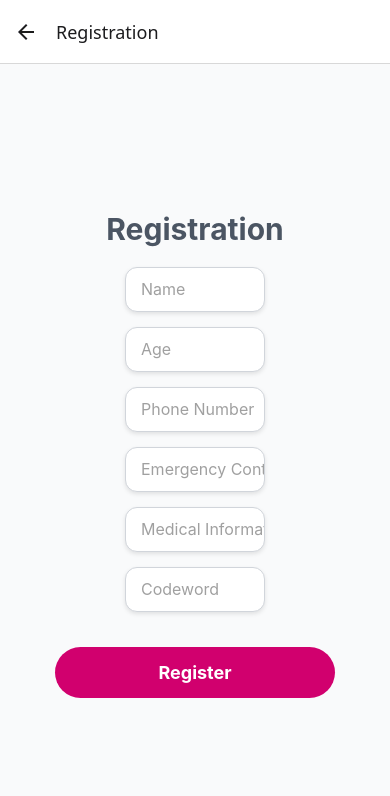
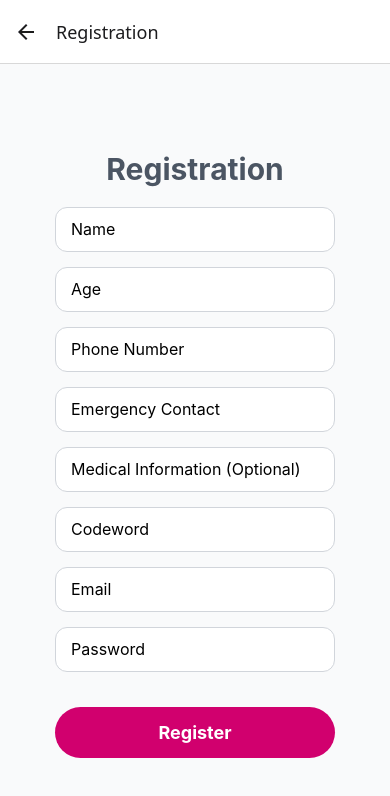
Before and after one commit to Mrigank118/Safeher, a React Native app: screen /Registration in a window 390 px wide. Shown: the top 796 px of the page. Built offline with nearby package versions, Linux system fonts and the light colour scheme.

Commit message:
screeeens

```diff
--- a/screens/RegistrationScreen.js
+++ b/screens/RegistrationScreen.js
@@ -1,6 +1,9 @@
 import React, { useState } from 'react';
 import { View, Text, TextInput, TouchableOpacity, StyleSheet, Alert } from 'react-native';
-import firebase from '../firebase';
+import { getAuth, createUserWithEmailAndPassword } from "firebase/auth"; // Firebase Authentication
+import { db } from '../firebase'; // Firestore
+import { collection, addDoc } from "firebase/firestore"; // Firestore functions
+import { useNavigation } from '@react-navigation/native'; // Navigation
 
 const RegistrationScreen = () => {
   const [name, setName] = useState('');
@@ -9,81 +12,56 @@ const RegistrationScreen = () => {
   const [emergencyContact, setEmergencyContact] = useState('');
   const [medicalInfo, setMedicalInfo] = useState('');
   const [codeword, setCodeword] = useState('');
+  const [email, setEmail] = useState(''); // Add state for email
+  const [password, setPassword] = useState(''); // Add state for password
+
+  const navigation = useNavigation(); // Initialize navigation
 
   const handleSubmit = async () => {
-    if (!name || !age || !phone || !emergencyContact || !codeword) {
+    if (!name || !age || !phone || !emergencyContact || !codeword || !email || !password) {
       Alert.alert('Error', 'All fields are required!');
       return;
     }
 
+    const auth = getAuth(); // Initialize Firebase Authentication
+
     try {
-      // Store the data in Firebase Firestore
-      await firebase.firestore().collection('users').add({
+      // Create user using Firebase Authentication
+      await createUserWithEmailAndPassword(auth, email, password);
+
+      // Save additional data to Firestore
+      await addDoc(collection(db, "users"), {
         name,
         age,
         phone,
         emergencyContact,
         medicalInfo,
         codeword,
+        email, // Store email in Firestore as well
+        timestamp: new Date(),
       });
 
-      Alert.alert('Success', 'Registration complete!');
+      console.log(navigation); // Should print the navigation object
+
+      // Navigate to the Home screen after successful registration
+      navigation.replace('Home'); // Use `replace` to navigate to Home and remove this screen from the stack
     } catch (error) {
-      Alert.alert('Error', 'There was an issue saving your data.');
+      console.error("Firebase Error: ", error);
+      Alert.alert('Error', 'There was an issue registering your account.');
     }
   };
 
   return (
     <View style={styles.container}>
-
-
-      {/* Registration Form */}
       <Text style={styles.title}>Registration</Text>
-      <TextInput
-        style={styles.input}
-        placeholder="Name"
-        value={name}
-        onChangeText={setName}
-        placeholderTextColor="#A0A0A0"
-      />
-      <TextInput
-        style={styles.input}
-        placeholder="Age"
-        value={age}
-        keyboardType="numeric"
-        onChangeText={setAge}
-        placeholderTextColor="#A0A0A0"
-      />
-      <TextInput
-        style={styles.input}
-        placeholder="Phone Number"
-        value={phone}
-        keyboardType="phone-pad"
-        onChangeText={setPhone}
-        placeholderTextColor="#A0A0A0"
-      />
-      <TextInput
-        style={styles.input}
-        placeholder="Emergency Contact"
-        value={emergencyContact}
-        keyboardType="phone-pad"
-        onChangeText={setEmergencyContact}
-        placeholderTextColor="#A0A0A0"
-      />
-      <TextInput
-        style={styles.input}
-        placeholder="Medical Information (Optional)"
-        value={medicalInfo}
-        onChangeText={setMedicalInfo}
-        placeholderTextColor="#A0A0A0"
-      />
-      <TextInput
-        style={styles.input}
-        placeholder="Codeword"
-        value={codeword}
-        onChangeText={setCodeword}
-        placeholderTextColor="#A0A0A0"
-      />
+      <TextInput style={styles.input} placeholder="Name" value={name} onChangeText={setName} />
+      <TextInput style={styles.input} placeholder="Age" value={age} keyboardType="numeric" onChangeText={setAge} />
+      <TextInput style={styles.input} placeholder="Phone Number" value={phone} keyboardType="phone-pad" onChangeText={setPhone} />
+      <TextInput style={styles.input} placeholder="Emergency Contact" value={emergencyContact} keyboardType="phone-pad" onChangeText={setEmergencyContact} />
+      <TextInput style={styles.input} placeholder="Medical Information (Optional)" value={medicalInfo} onChangeText={setMedicalInfo} />
+      <TextInput style={styles.input} placeholder="Codeword" value={codeword} onChangeText={setCodeword} />
+      <TextInput style={styles.input} placeholder="Email" value={email} onChangeText={setEmail} keyboardType="email-address" />
+      <TextInput style={styles.input} placeholder="Password" value={password} onChangeText={setPassword} secureTextEntry />
 
       <TouchableOpacity style={styles.button} onPress={handleSubmit}>
         <Text style={styles.buttonText}>Register</Text>
@@ -93,69 +71,11 @@ const RegistrationScreen = () => {
 };
 
 const styles = StyleSheet.create({
-  container: {
-    flex: 1,
-    padding: 20,
-    backgroundColor: '#f9fafb',
-    justifyContent: 'center',
-    alignItems: 'center',
-  },
-  titleBar: {
-    width: '100%',
-    backgroundColor: '#D1006E',
-    paddingVertical: 20,
-    justifyContent: 'center',
-    alignItems: 'center',
-    marginBottom: 20,
-  },
-  titleBarText: {
-    color: '#fff',
-    fontSize: 24,
-    fontWeight: 'bold',
-  },
-  title: {
-    fontSize: 30,
-    fontWeight: 'bold',
-    color: '#4B5563',
-    marginBottom: 20,
-    textAlign: 'center',
-  },
-  input: {
-    width: '40%',
-    height: 45,
-    borderColor: '#D1D5DB',
-    borderWidth: 1,
-    borderRadius: 12,
-    marginBottom: 15,
-    paddingLeft: 15,
-    fontSize: 16,
-    backgroundColor: '#ffffff',
-    shadowColor: '#000',
-    shadowOffset: { width: 0, height: 2 },
-    shadowOpacity: 0.1,
-    shadowRadius: 4,
-    transition: 'all 0.3s ease',
-  },
-  inputFocused: {
-    borderColor: '#D1006E',
-    shadowOpacity: 0.2,
-  },
-  button: {
-    width: '80%',
-    maxWidth: 400,
-    backgroundColor: '#D1006E',
-    borderRadius: 30,
-    paddingVertical: 15,
-    justifyContent: 'center',
-    alignItems: 'center',
-    marginTop: 20,
-    transition: 'background-color 0.3s ease',
-  },
-  buttonText: {
-    color: '#fff',
-    fontSize: 18,
-    fontWeight: 'bold',
-  },
+  container: { flex: 1, padding: 20, backgroundColor: '#f9fafb', justifyContent: 'center', alignItems: 'center' },
+  title: { fontSize: 30, fontWeight: 'bold', color: '#4B5563', marginBottom: 20, textAlign: 'center' },
+  input: { width: '80%', height: 45, borderColor: '#D1D5DB', borderWidth: 1, borderRadius: 12, marginBottom: 15, paddingLeft: 15, fontSize: 16, backgroundColor: '#ffffff' },
+  button: { width: '80%', backgroundColor: '#D1006E', borderRadius: 30, paddingVertical: 15, justifyContent: 'center', alignItems: 'center', marginTop: 20 },
+  buttonText: { color: '#fff', fontSize: 18, fontWeight: 'bold' },
 });
 
 export default RegistrationScreen;
```
Also changed, not shown: screens/HomeScreen.js (added, +25 -0 lines).
